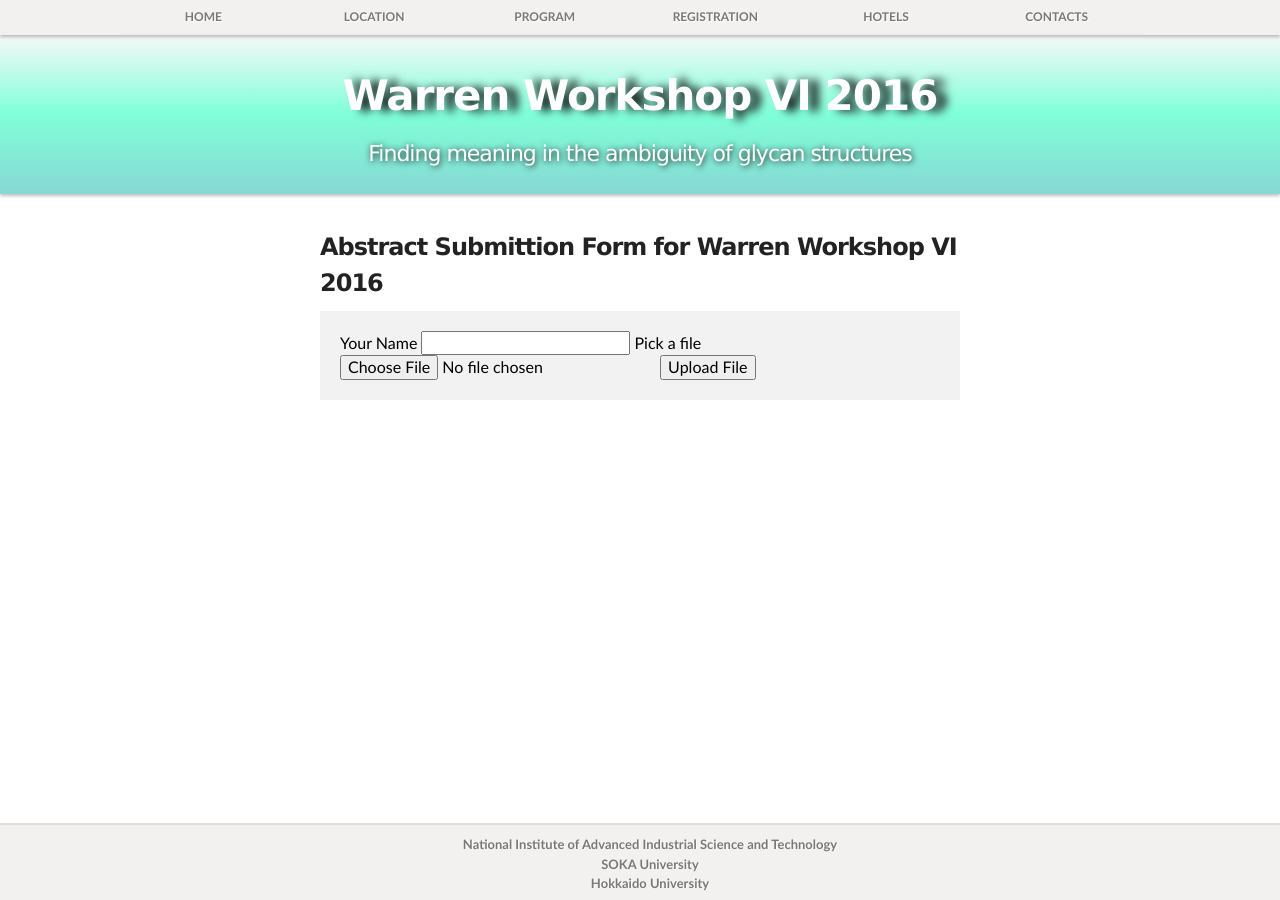
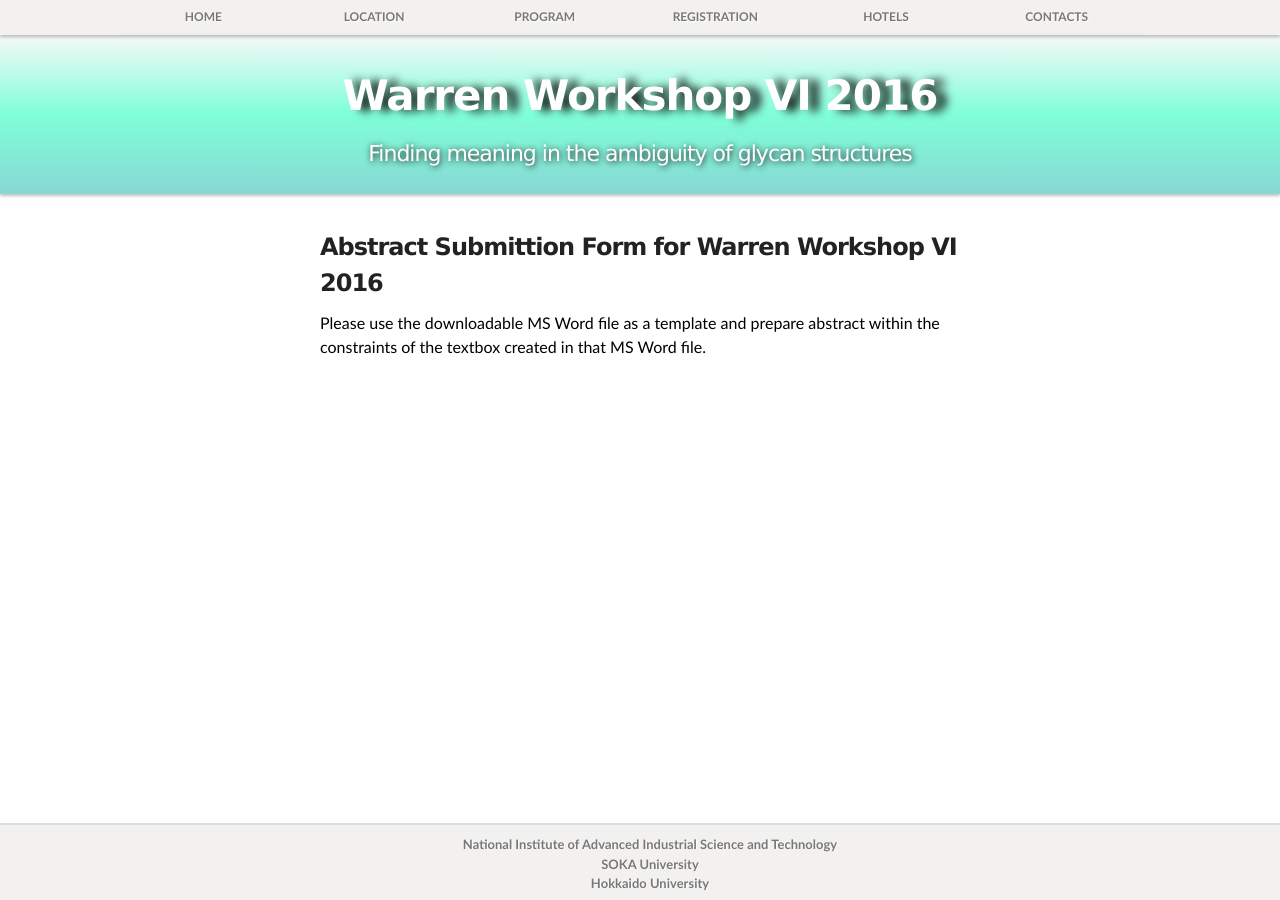
Before and after one commit to yamazakiM/test_warren2016, a Jekyll site: the page built from registration/submit.html, in a window 1280 px wide. Built offline with Jekyll 4.4.1, drawn with Linux system fonts in a browser that asks for light colours; nearby versions of some CDN libraries; library files that are not in the unit come from our copies.

Commit message:
Update submit.html

```diff
--- a/registration/submit.html
+++ b/registration/submit.html
@@ -8,22 +8,7 @@ layout: default
     <h3 id="location">Abstract Submittion Form for Warren Workshop VI 2016</h3>
     <hr>
 <div class="divLayoutContentMain">
-
-<form id="myForm">
-
-    <label>Your Name</label>
-    <input type="text" name="myName">
-
-    <label>Pick a file</label>
-    <input type="file" name="myFile">
-
-    <input type="submit" value="Upload File"
-               onclick="google.script.run
-                        .uploadFiles(this.parentNode);
-                        return false;"
-               src="https://script.google.com/macros/s/AKfycbwYW4Phs1k00dqaKpAEMcqlCLD6LCTil3N93CDKpEdkFokGXb0/exec">
-</form>
-
+<p>Please use the downloadable MS Word file as a template and prepare abstract within the constraints of the textbox created in that MS Word file.
 
 
 
```
